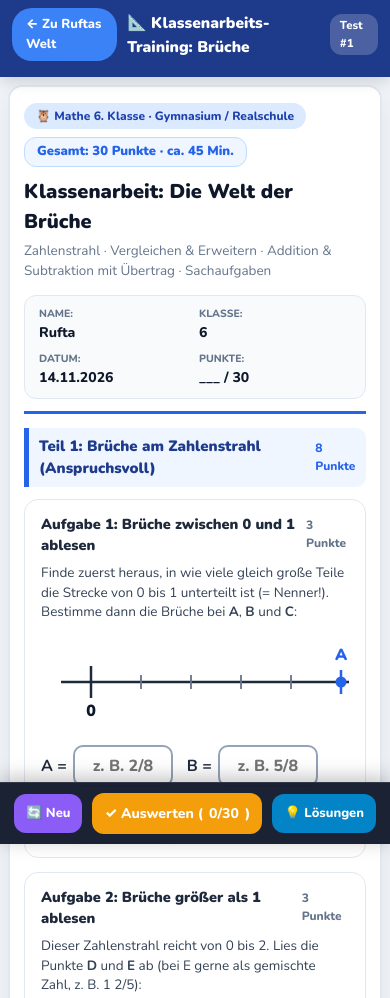
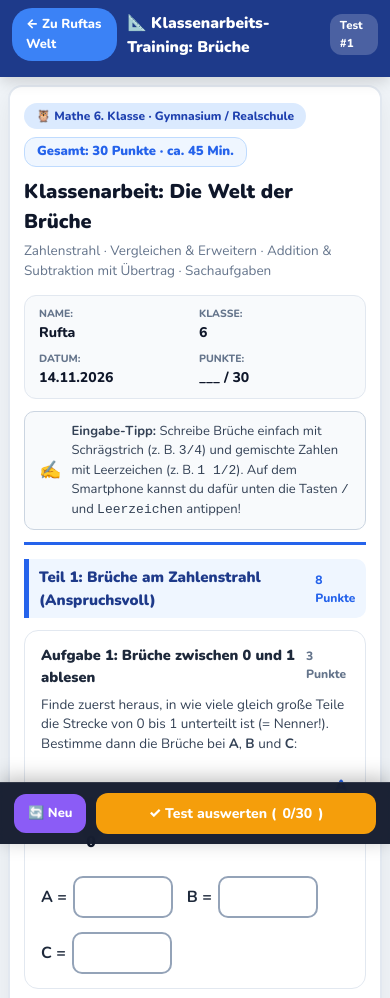
Before and after one commit to Stumpah89/Schule-Kinder, a plain HTML site: page Brueche-Test.html in a window 390 px wide. Shown: the top 998 px of the page. Drawn offline with nearby package versions, Linux system fonts and the light colour scheme.

Commit message:
Bruchtest: Platzhalter geleert und Loesungen gegen Schummeln geschuetzt

```diff
--- a/Brueche-Test.html
+++ b/Brueche-Test.html
@@ -331,21 +331,18 @@ body {
     <button class="btn-action btn-new" onclick="generateNewTest()">🔄 Neuer Test mit neuen Aufgaben</button>
     <button class="btn-action btn-print" onclick="window.print()">🖨️ Drucken / PDF</button>
     <button class="btn-action btn-check" onclick="checkAnswers()">✓ Test auswerten</button>
-    <button class="btn-action btn-solution" onclick="toggleSolutions()">💡 Lösungen</button>
+    <button class="btn-action" style="background:#475569;color:#fff;" onclick="promptMamaPin()">🔒 Eltern-Lösungen (PIN)</button>
     <button class="btn-action btn-reset" onclick="resetInputsOnly()">↺ Felder leeren</button>
   </div>
 </div>
 
 <!-- Sticky Bottom Bar for Mobile Phones -->
 <div class="mobile-bottom-bar">
-  <button class="btn-action btn-new" onclick="generateNewTest()" style="padding:10px 12px;font-size:13px;border-radius:12px">
+  <button class="btn-action btn-new" onclick="generateNewTest()" style="padding:10px 14px;font-size:13px;border-radius:12px">
     🔄 Neu
   </button>
-  <button class="btn-action btn-check" onclick="checkAnswers()" style="flex:1;font-size:14px;padding:10px 12px;border-radius:12px">
-    ✓ Auswerten (<span id="mobile-score-display">0/30</span>)
-  </button>
-  <button class="btn-action btn-solution" onclick="toggleSolutions()" style="padding:10px 12px;font-size:13px;border-radius:12px">
-    💡 Lösungen
+  <button class="btn-action btn-check" onclick="checkAnswers()" style="flex:1;font-size:14px;padding:10px 14px;border-radius:12px;font-weight:800;">
+    ✓ Test auswerten (<span id="mobile-score-display">0/30</span>)
   </button>
 </div>
 
@@ -385,6 +382,11 @@ body {
         <span id="student-score-display">___ / 30</span>
       </div>
     </div>
+
+    <div style="margin-top:12px;background:#f8fafc;border:1px solid #cbd5e1;border-radius:10px;padding:10px 14px;font-size:13px;color:#334155;display:flex;align-items:center;gap:10px;">
+      <span style="font-size:18px;">✍️</span>
+      <div><b>Eingabe-Tipp:</b> Schreibe Brüche einfach mit Schrägstrich (z. B. <code>3/4</code>) und gemischte Zahlen mit Leerzeichen (z. B. <code>1 1/2</code>). Auf dem Smartphone kannst du dafür unten die Tasten <code>/</code> und <code>Leerzeichen</code> antippen!</div>
+    </div>
   </div>
 
   <!-- DYNAMIC TASKS ROOT -->
@@ -400,6 +402,14 @@ body {
       <div class="eval-grade" id="eval-grade-badge">Note 1</div>
     </div>
     <div id="eval-feedback" style="font-size:14.5px;color:#1e3a8a;line-height:1.5"></div>
+    <div style="margin-top:16px;display:flex;gap:10px;flex-wrap:wrap;align-items:center;">
+      <button class="btn-action" id="btn-show-solutions-eval" onclick="unlockSolutionsAfterEvaluation()" style="background:#059669;color:#fff;font-size:14px;padding:10px 18px;border-radius:10px;font-weight:800;border:none;box-shadow:0 2px 8px rgba(16,185,129,0.3);cursor:pointer;">
+        🔍 Musterlösungen &amp; Rechenwege ansehen
+      </button>
+      <button class="btn-action btn-new" onclick="generateNewTest()" style="font-size:14px;padding:10px 16px;border-radius:10px;font-weight:700;">
+        🔄 Neuer Test mit neuen Aufgaben
+      </button>
+    </div>
   </div>
 
   <!-- Print Grading Sheet & Signature -->
@@ -483,6 +493,11 @@ let solutionsVisible = false;
 function generateNewTest() {
   solutionsVisible = false;
   document.getElementById("eval-box").classList.remove("visible");
+  const evalSolBtn = document.getElementById("btn-show-solutions-eval");
+  if (evalSolBtn) {
+    evalSolBtn.innerText = "🔍 Musterlösungen & Rechenwege ansehen";
+    evalSolBtn.style.background = "#059669";
+  }
   document.getElementById("student-score-display").innerText = "___ / 30";
   document.getElementById("mobile-score-display").innerText = "0/30";
   document.getElementById("test-version-label").innerText = `Test #${testCounter++}`;
@@ -582,15 +597,15 @@ function generateNewTest() {
       <div style="display:flex;gap:14px;flex-wrap:wrap;margin-top:10px;">
         <div style="display:flex;align-items:center;gap:6px">
           <b>A =</b>
-          <input type="text" class="calc-input math-focus-in" id="inp-1a-A" placeholder="z. B. 2/8" style="width:100px">
+          <input type="text" class="calc-input math-focus-in" id="inp-1a-A" placeholder="" style="width:100px">
         </div>
         <div style="display:flex;align-items:center;gap:6px">
           <b>B =</b>
-          <input type="text" class="calc-input math-focus-in" id="inp-1a-B" placeholder="z. B. 5/8" style="width:100px">
+          <input type="text" class="calc-input math-focus-in" id="inp-1a-B" placeholder="" style="width:100px">
         </div>
         <div style="display:flex;align-items:center;gap:6px">
           <b>C =</b>
-          <input type="text" class="calc-input math-focus-in" id="inp-1a-C" placeholder="z. B. 7/8" style="width:100px">
+          <input type="text" class="calc-input math-focus-in" id="inp-1a-C" placeholder="" style="width:100px">
         </div>
       </div>
       <div class="sol-box" id="sol-1a">
@@ -664,11 +679,11 @@ function generateNewTest() {
       <div style="display:flex;gap:16px;flex-wrap:wrap;margin-top:10px;">
         <div style="display:flex;align-items:center;gap:6px">
           <b>D =</b>
-          <input type="text" class="calc-input math-focus-in" id="inp-1b-D" placeholder="z. B. 3/5" style="width:110px">
+          <input type="text" class="calc-input math-focus-in" id="inp-1b-D" placeholder="" style="width:110px">
         </div>
         <div style="display:flex;align-items:center;gap:6px">
           <b>E =</b>
-          <input type="text" class="calc-input math-focus-in" id="inp-1b-E" placeholder="z. B. 1 3/5" style="width:130px">
+          <input type="text" class="calc-input math-focus-in" id="inp-1b-E" placeholder="" style="width:130px">
         </div>
       </div>
       <div class="sol-box" id="sol-1b">
@@ -698,7 +713,7 @@ function generateNewTest() {
       </div>
       <div style="display:flex;align-items:center;gap:8px;margin-top:8px">
         <span>Am</span>
-        <input type="text" class="calc-input math-focus-in" id="inp-1c" placeholder="Zahl" style="width:80px">
+        <input type="text" class="calc-input math-focus-in" id="inp-1c" placeholder="" style="width:80px">
         <span>. Strich nach der 0.</span>
       </div>
       <div class="sol-box" id="sol-1c">
@@ -946,11 +961,11 @@ function generateNewTest() {
         </div>
       </div>
       <div style="display:flex;align-items:center;gap:6px;flex-wrap:wrap;font-weight:900;font-size:16px;color:#2563eb">
-        <input type="text" class="calc-input math-focus-in" id="inp-2d-1" placeholder="1." style="width:75px"> &lt;
-        <input type="text" class="calc-input math-focus-in" id="inp-2d-2" placeholder="2." style="width:75px"> &lt;
-        <input type="text" class="calc-input math-focus-in" id="inp-2d-3" placeholder="3." style="width:75px"> &lt;
-        <input type="text" class="calc-input math-focus-in" id="inp-2d-4" placeholder="4." style="width:75px"> &lt;
-        <input type="text" class="calc-input math-focus-in" id="inp-2d-5" placeholder="5." style="width:75px">
+        <input type="text" class="calc-input math-focus-in" id="inp-2d-1" placeholder="" style="width:75px"> &lt;
+        <input type="text" class="calc-input math-focus-in" id="inp-2d-2" placeholder="" style="width:75px"> &lt;
+        <input type="text" class="calc-input math-focus-in" id="inp-2d-3" placeholder="" style="width:75px"> &lt;
+        <input type="text" class="calc-input math-focus-in" id="inp-2d-4" placeholder="" style="width:75px"> &lt;
+        <input type="text" class="calc-input math-focus-in" id="inp-2d-5" placeholder="" style="width:75px">
       </div>
       <div class="sol-box" id="sol-2d">
         <div class="sol-title">💡 Lösung zu Aufgabe 7:</div>
@@ -1001,11 +1016,11 @@ function generateNewTest() {
       <div class="calc-grid">
         <div class="calc-card">
           <span>a) ${renderFrac(p3a1.n1, p3a1.d)} + ${renderFrac(p3a1.n2, p3a1.d)} = </span>
-          <input type="text" class="calc-input math-focus-in" id="inp-3a-1" placeholder="Gekürzt!">
+          <input type="text" class="calc-input math-focus-in" id="inp-3a-1" placeholder="">
         </div>
         <div class="calc-card">
           <span>b) ${renderFrac(p3a2.n1, p3a2.d)} + ${renderFrac(p3a2.n2, p3a2.d)} = </span>
-          <input type="text" class="calc-input math-focus-in" id="inp-3a-2" placeholder="Gekürzt!">
+          <input type="text" class="calc-input math-focus-in" id="inp-3a-2" placeholder="">
         </div>
       </div>
       <div class="sol-box" id="sol-3a">
@@ -1045,11 +1060,11 @@ function generateNewTest() {
       <div class="calc-grid">
         <div class="calc-card">
           <span>a) ${renderFrac(p3b1.n1, p3b1.d)} − ${renderFrac(p3b1.n2, p3b1.d)} = </span>
-          <input type="text" class="calc-input math-focus-in" id="inp-3b-1" placeholder="Gekürzt!">
+          <input type="text" class="calc-input math-focus-in" id="inp-3b-1" placeholder="">
         </div>
         <div class="calc-card">
           <span>b) ${renderFrac(p3b2.n1, p3b2.d)} − ${renderFrac(p3b2.n2, p3b2.d)} = </span>
-          <input type="text" class="calc-input math-focus-in" id="inp-3b-2" placeholder="Gekürzt!">
+          <input type="text" class="calc-input math-focus-in" id="inp-3b-2" placeholder="">
         </div>
       </div>
       <div class="sol-box" id="sol-3b">
@@ -1089,11 +1104,11 @@ function generateNewTest() {
       <div class="calc-grid">
         <div class="calc-card">
           <span>a) ${renderFrac(n3c1, den3c)} + ${renderFrac(n3c2, den3c)} = </span>
-          <input type="text" class="calc-input math-focus-in" id="inp-3c-1" placeholder="z. B. 1 2/5">
+          <input type="text" class="calc-input math-focus-in" id="inp-3c-1" placeholder="">
         </div>
         <div class="calc-card">
           <span>b) ${renderFrac(n3c_b1, den3c_b)} + ${renderFrac(n3c_b2, den3c_b)} = </span>
-          <input type="text" class="calc-input math-focus-in" id="inp-3c-2" placeholder="z. B. 1 3/8">
+          <input type="text" class="calc-input math-focus-in" id="inp-3c-2" placeholder="">
         </div>
       </div>
       <div class="sol-box" id="sol-3c">
@@ -1140,11 +1155,11 @@ function generateNewTest() {
       <div class="calc-grid">
         <div class="calc-card">
           <span>a) ${renderMixed(w3d_1, rem3d_1, den3d_1)} − ${renderMixed(w3d_2, rem3d_2, den3d_1)} = </span>
-          <input type="text" class="calc-input math-focus-in" id="inp-3d-1" placeholder="z. B. 1 2/5">
+          <input type="text" class="calc-input math-focus-in" id="inp-3d-1" placeholder="">
         </div>
         <div class="calc-card">
           <span>b) ${wholeVal} − ${renderFrac(subNum, subDen)} = </span>
-          <input type="text" class="calc-input math-focus-in" id="inp-3d-2" placeholder="z. B. 2 3/5">
+          <input type="text" class="calc-input math-focus-in" id="inp-3d-2" placeholder="">
         </div>
       </div>
       <div class="sol-box" id="sol-3d">
@@ -1185,11 +1200,11 @@ function generateNewTest() {
       <div class="calc-grid">
         <div class="calc-card">
           <span>a) ${renderFrac(num3e_start, den3e)} + <b>[ ? ]</b> = ${renderFrac(num3e_total, den3e)}</span>
-          <input type="text" class="calc-input math-focus-in" id="inp-3e-1" placeholder="Bruch">
+          <input type="text" class="calc-input math-focus-in" id="inp-3e-1" placeholder="">
         </div>
         <div class="calc-card">
           <span>b) 1 − <b>[ ? ]</b> = ${renderFrac(num3e_target, den3e_2)}</span>
-          <input type="text" class="calc-input math-focus-in" id="inp-3e-2" placeholder="Bruch">
+          <input type="text" class="calc-input math-focus-in" id="inp-3e-2" placeholder="">
         </div>
       </div>
       <div class="sol-box" id="sol-3e">
@@ -1248,14 +1263,14 @@ function generateNewTest() {
         <div class="calc-card">
           <span>Insgesamt abgesägt:</span>
           <div style="display:flex;align-items:center;gap:6px">
-            <input type="text" class="calc-input math-focus-in" id="inp-4a-1" placeholder="z. B. 1 3/5" style="width:120px">
+            <input type="text" class="calc-input math-focus-in" id="inp-4a-1" placeholder="" style="width:120px">
             <span>m</span>
           </div>
         </div>
         <div class="calc-card">
           <span>Länge des Reststücks:</span>
           <div style="display:flex;align-items:center;gap:6px">
-            <input type="text" class="calc-input math-focus-in" id="inp-4a-2" placeholder="z. B. 2 1/5" style="width:120px">
+            <input type="text" class="calc-input math-focus-in" id="inp-4a-2" placeholder="" style="width:120px">
             <span>m</span>
           </div>
         </div>
@@ -1297,14 +1312,14 @@ function generateNewTest() {
         <div class="calc-card">
           <span>Nach Ruftas Glas:</span>
           <div style="display:flex;align-items:center;gap:6px">
-            <input type="text" class="calc-input math-focus-in" id="inp-4b-1" placeholder="Bruch" style="width:110px">
+            <input type="text" class="calc-input math-focus-in" id="inp-4b-1" placeholder="" style="width:110px">
             <span>Liter</span>
           </div>
         </div>
         <div class="calc-card">
           <span>Am Ende übrig (gekürzt!):</span>
           <div style="display:flex;align-items:center;gap:6px">
-            <input type="text" class="calc-input math-focus-in" id="inp-4b-2" placeholder="Gekürzt!" style="width:110px">
+            <input type="text" class="calc-input math-focus-in" id="inp-4b-2" placeholder="" style="width:110px">
             <span>Liter</span>
           </div>
         </div>
@@ -1427,7 +1442,7 @@ function checkAnswers() {
     feedback = "💪 Bestanden! Aber bis zur Arbeit am 18.11. lohnt es sich, noch 2-3 Übungen zu wiederholen. Drücke einfach auf 'Neuer Test'!";
   } else {
     gradeClass = "grade-5"; gradeText = "Übungsbedarf 📚";
-    feedback = "Kopf hoch! Brüche erfordern Übung. Klicke auf 'Lösungen', schau dir die Rechenwege an und starte dann direkt einen neuen Test!";
+    feedback = "Kopf hoch! Brüche erfordern Übung. Klicke unten auf 'Musterlösungen & Rechenwege ansehen', schau dir die Erklärungen an und starte dann direkt einen neuen Test!";
   }
 
   evalGradeBadge.className = `eval-grade ${gradeClass}`;
@@ -1437,16 +1452,35 @@ function checkAnswers() {
   evalBox.scrollIntoView({ behavior: 'smooth', block: 'center' });
 }
 
-function toggleSolutions() {
+function unlockSolutionsAfterEvaluation() {
   solutionsVisible = !solutionsVisible;
-  const btns = document.querySelectorAll(".btn-solution");
-  btns.forEach(b => {
-    b.innerText = solutionsVisible ? "🙈 Lösungen verbergen" : "💡 Lösungen";
-  });
+  const btn = document.getElementById("btn-show-solutions-eval");
+  if (btn) {
+    btn.innerText = solutionsVisible ? "🙈 Lösungen wieder verbergen" : "🔍 Musterlösungen & Rechenwege ansehen";
+    btn.style.background = solutionsVisible ? "#475569" : "#059669";
+  }
   document.querySelectorAll(".sol-box").forEach(b => {
     if (solutionsVisible) b.classList.add("visible");
     else b.classList.remove("visible");
   });
+  if (solutionsVisible) {
+    const firstSol = document.querySelector(".sol-box");
+    if (firstSol) firstSol.scrollIntoView({ behavior: 'smooth', block: 'nearest' });
+  }
+}
+
+function promptMamaPin() {
+  const pin = prompt("🔒 Eltern-Zugang: Bitte PIN eingeben (Standard: 1234):");
+  if (pin === "1234" || pin === "mama" || pin === "Mama") {
+    solutionsVisible = !solutionsVisible;
+    document.querySelectorAll(".sol-box").forEach(b => {
+      if (solutionsVisible) b.classList.add("visible");
+      else b.classList.remove("visible");
+    });
+    alert(solutionsVisible ? "Musterlösungen wurden eingeblendet." : "Musterlösungen wurden wieder ausgeblendet.");
+  } else if (pin !== null) {
+    alert("Falsche PIN! Die Lösungen bleiben geschützt.");
+  }
 }
 
 function resetInputsOnly() {
@@ -1460,7 +1494,13 @@ function resetInputsOnly() {
   document.getElementById("eval-box").classList.remove("visible");
   document.getElementById("student-score-display").innerText = "___ / 30";
   document.getElementById("mobile-score-display").innerText = "0/30";
-  if (solutionsVisible) toggleSolutions();
+  solutionsVisible = false;
+  document.querySelectorAll(".sol-box").forEach(b => b.classList.remove("visible"));
+  const evalSolBtn = document.getElementById("btn-show-solutions-eval");
+  if (evalSolBtn) {
+    evalSolBtn.innerText = "🔍 Musterlösungen & Rechenwege ansehen";
+    evalSolBtn.style.background = "#059669";
+  }
 }
 
 // Confetti Effect
```
